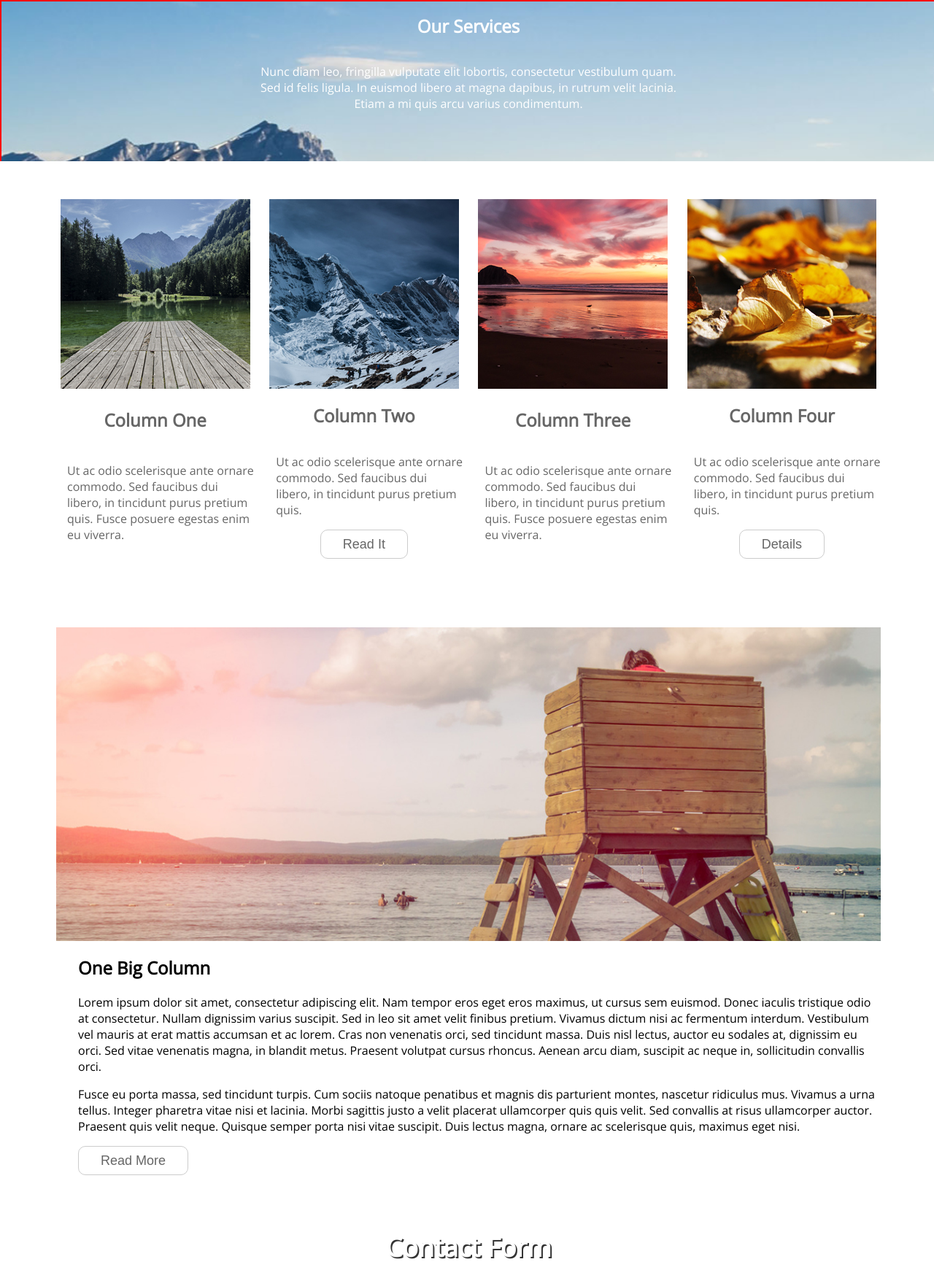
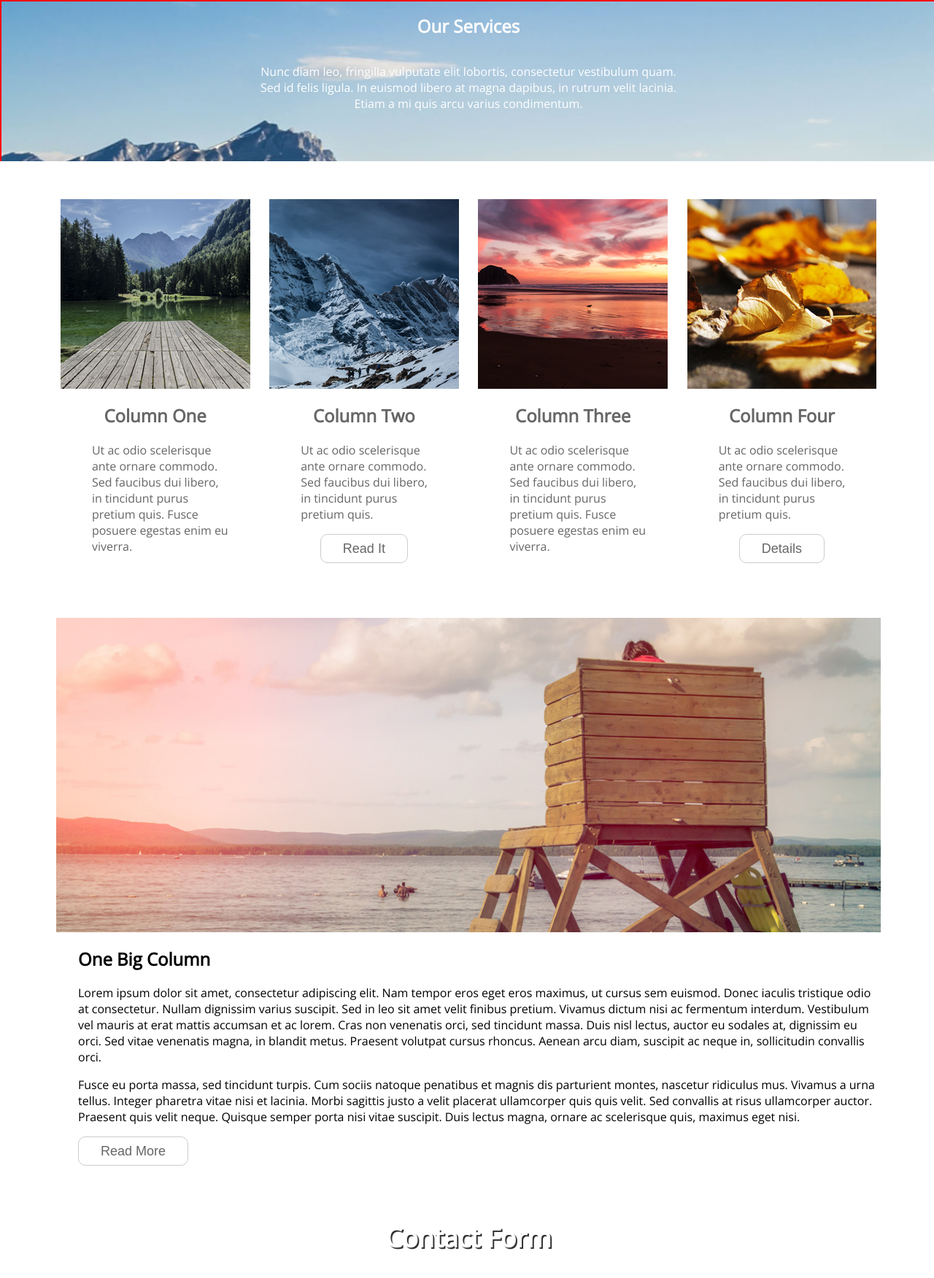
Before and after one commit to GreatDeveloper66/voyage-prework-tier1-adams, a PHP site: page / in a window 1280 px wide. Shown: the part 1956-3708 px from the top of the page at 73% size. Run offline with PHP 8.4, Linux system fonts and the light colour scheme; some libraries are stand-ins or nearby versions.

Commit message:
Updated layout of Four Columns Row

```diff
--- a/css/index.css
+++ b/css/index.css
@@ -302,6 +302,11 @@ div.row4 {
 	height: auto;
 }
 
+div.row4 div.column {
+	grid-template-rows: 1fr 1fr;
+	margin-bottom: 0;
+}
+
 div.row4 div.column h2 {
 	text-align: center;
 	color: #666666;
@@ -311,6 +316,10 @@ div.row4 div.column p {
 	text-align: left;
 	margin-left: 15px;
 	color: #666666;
+}
+
+div.row4 div.textcontainer {
+	width: 50%;
 }
 
 div.row5 {
@@ -480,6 +489,10 @@ div.column h2.greyheader {
 	div.row6 {
 		height: 550px;
 	}
+
+	div.row4 div.textcontainer {
+	width: 75%;
+}
 	.contactbackground {
 		top: 4600px;
 		height: 600px;
--- a/index.html
+++ b/index.html
@@ -115,25 +115,33 @@
 			<div class="row4" id="row4">
 				<div class="column">
 					<img src="../images/4-1.jpg" alt="Image" />
+					<div class="textcontainer">
 					<h2>Column One</h2>
 					<p>Ut ac odio scelerisque ante ornare commodo. Sed faucibus dui libero, in tincidunt purus pretium quis. Fusce posuere egestas enim eu viverra.</p>
+					</div>
 				</div>
 				<div class="column">
 					<img src="../images/4-2.jpg" alt="Image" />
+					<div class="textcontainer">
 					<h2>Column Two</h2>
 					<p>Ut ac odio scelerisque ante ornare commodo. Sed faucibus dui libero, in tincidunt purus pretium quis.</p>
 					<a href="#"><button>Read It</button></a>
+					</div>
 				</div>
 				<div class="column">
 					<img src="../images/4-3.jpg" alt="Image" />
+					<div class="textcontainer">
 					<h2>Column Three</h2>
 					<p>Ut ac odio scelerisque ante ornare commodo. Sed faucibus dui libero, in tincidunt purus pretium quis. Fusce posuere egestas enim eu viverra.</p>
 				</div>
+				</div>
 				<div class="column">
 					<img src="../images/4-4.jpg" alt="Image" />
+					<div class="textcontainer">
 					<h2>Column Four</h2>
 					<p>Ut ac odio scelerisque ante ornare commodo. Sed faucibus dui libero, in tincidunt purus pretium quis.</p>
 					<a href="#"><button>Details</button></a>
+					</div>
 				</div>
 			</div>
 		</section>
```
